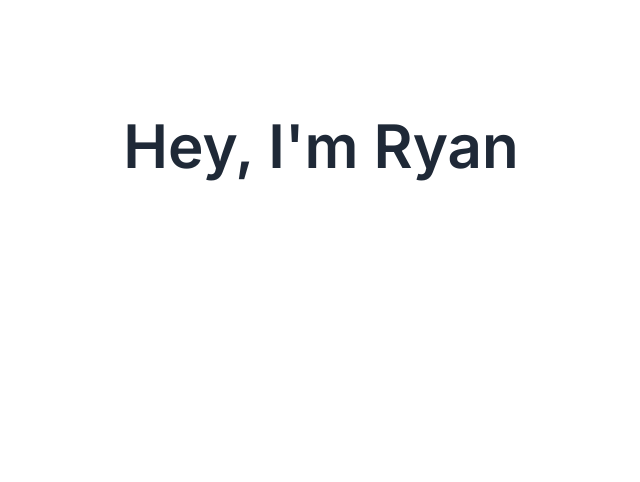
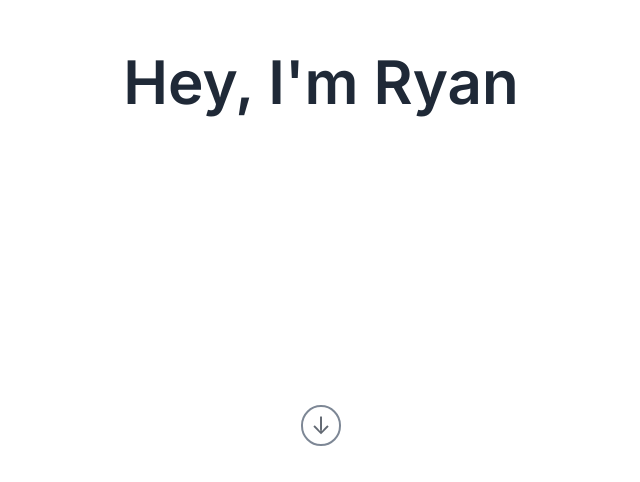
Before and after one commit to ryanloftus/ryanloftus, a Gatsby site: page / in a window 1280 px wide. Shown: the part 318-800 px from the top of the page, without its empty margins (319-959 px from the left). Built offline with nearby package versions, Linux system fonts and the light colour scheme; Gatsby itself is replaced by a stand-in of ours.

Commit message:
adding scroll indicator to landing screen

```diff
--- a/src/components/Title.tsx
+++ b/src/components/Title.tsx
@@ -1,7 +1,13 @@
 import React from "react";
 
 export const Title: React.FC<{}> = ({}) => (
-  <div className="h-screen flex items-center justify-center">
-    <h1 className="text-6xl font-semibold mt-48 mb-16" id="title">Hey, I'm Ryan</h1>
+  <div className="relative h-screen w-screen flex items-center justify-center">
+    <div className="text-center">
+      <h1 className="text-6xl font-semibold" id="title">Hey, I'm Ryan</h1>
+    </div>
+
+    <div className="absolute text-center bottom-8 w-screen text-2xl animate-bounce opacity-70">
+      <span className="border-slate-600 border-2 rounded-full px-2 py-1">↓</span>
+    </div>
   </div>
 );
```
